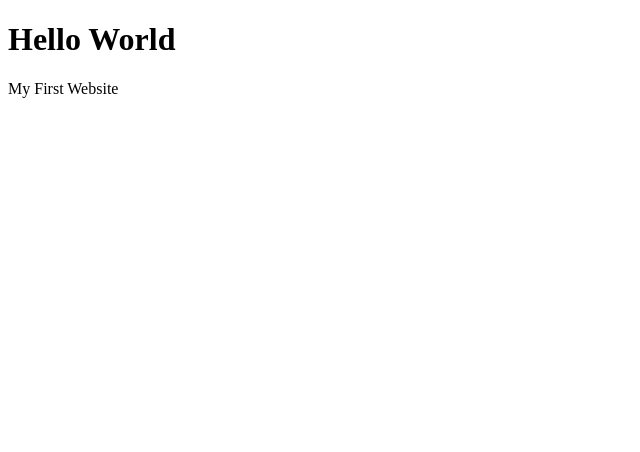
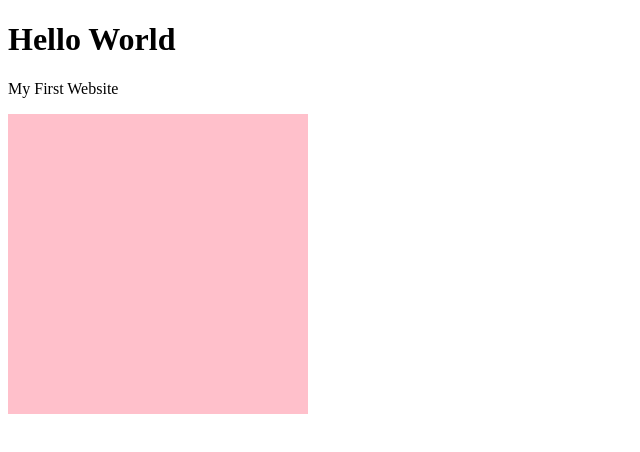
Before and after one commit to denisx-css/Hello-World, a plain HTML site: page index.html in a window 1280 px wide. Shown: the whole page, without its empty margins (0-640 px from the left). Drawn offline with Linux system fonts and the light colour scheme.

Commit message:
Add files via upload
update index.html

```diff
--- a/index.html
+++ b/index.html
@@ -4,9 +4,20 @@
     <meta charset="UTF-8">
     <meta name="viewport" content="width=device-width, initial-scale=1.0">
     <title>Document</title>
+    <style>
+        .box{
+            width: 300px;
+            height: 300px;
+            background-color: pink;
+        }
+    </style>
 </head>
 <body>
     <h1>Hello World</h1>
     <p>My First Website</p>
+
+    <div class="container">
+        <div class="box"></div>
+    </div>
 </body>
 </html>
```
